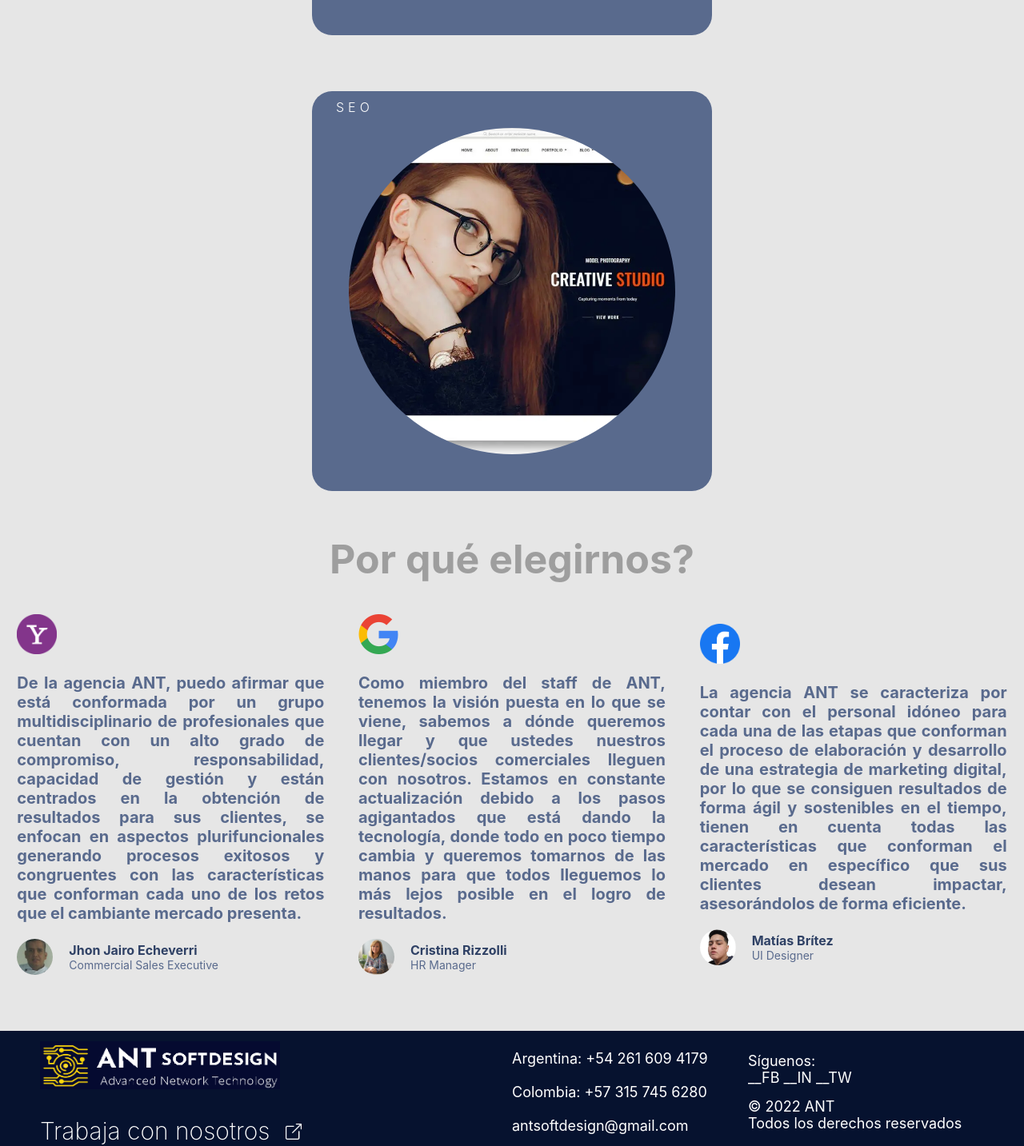
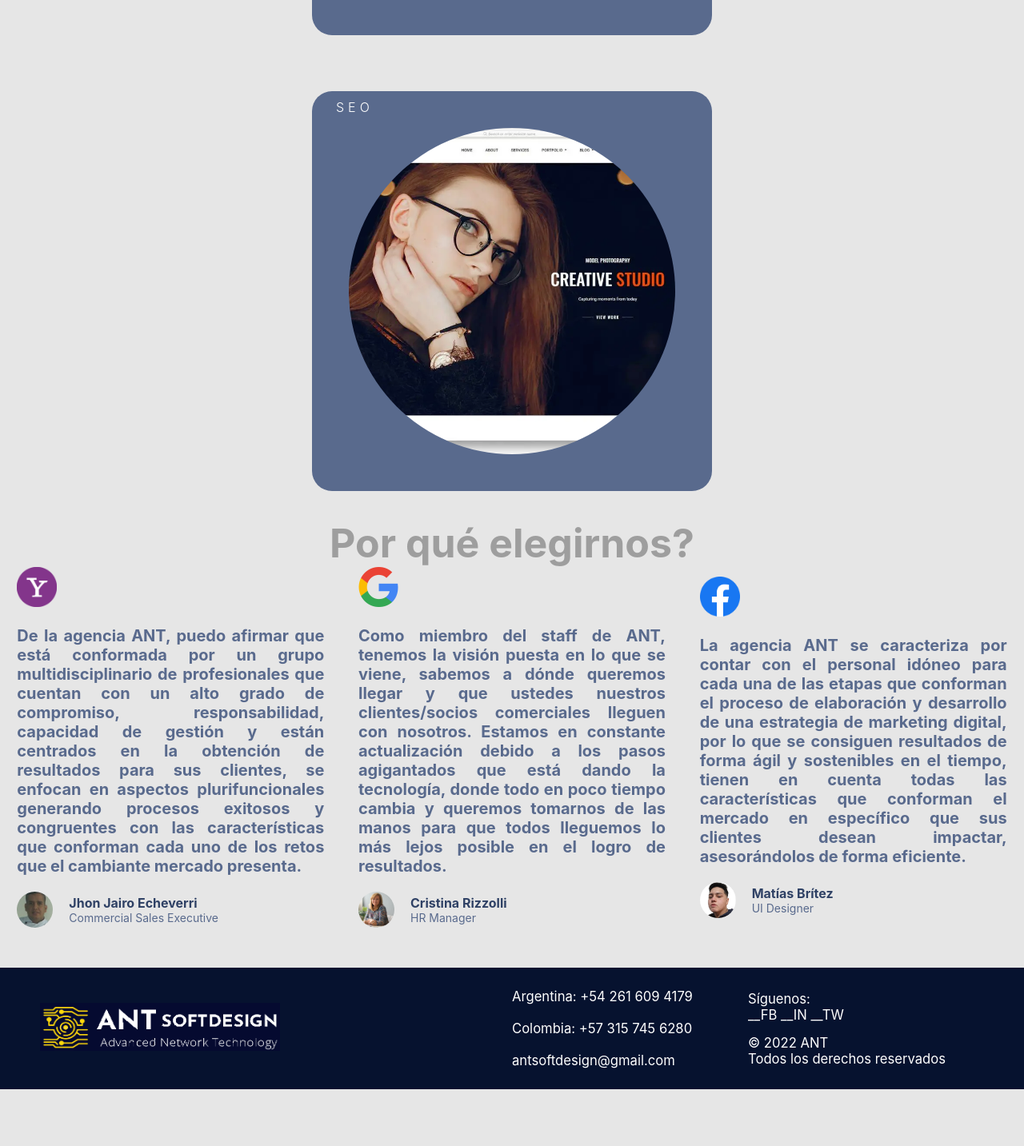
Before and after one commit to German-Valencia/antsoftdesign, a Next.js app: page / in a window 1280 px wide. Shown: the part 2678-4111 px from the top of the page at 80% size. After the commit the page ends 4040 px from the top, so only its background shows below. Built offline with nearby package versions, Linux system fonts and the light colour scheme; grey boxes are pictures that could not be loaded.

Commit message:
ant3footer18

```diff
--- a/components/Footer.jsx
+++ b/components/Footer.jsx
@@ -8,14 +8,14 @@ function Footer() {
       <div className={styles.cardL}>
         <Image src="/logo1.png" width="300px" height="60px" alt="imagen" />
         {/* <h1 className={styles.title}>ANT</h1> */}
-        <h1 className={styles.linkTitle}>
+        {/* <h1 className={styles.linkTitle}>
           <Link href="/contact" passHref>
             <a>
               <span className={styles.linkText}>Trabaja con nosotros</span>
               <Image className={styles.linkImg} src="/link.png" width="20px" height="20px" alt="imagen" />
             </a>
           </Link>
-        </h1>
+        </h1> */}
       </div>
       <div className={styles.cardS}>
         <div className={styles.cardItem}>
--- a/components/Testimonials.jsx
+++ b/components/Testimonials.jsx
@@ -6,7 +6,7 @@ import Image from "next/image";
 export const Testimonials = () => {
   return (
     <div className={styles.container}>
-      <Circle backgroundColor="#ffffff00" top="-70vh" left="0" right="0" />
+     {/*  <Circle backgroundColor="#ffffff00" top="-70vh" left="0" right="0" /> */}
       <h1 className={styles.title}>Por qué elegirnos?</h1>
       <div className={styles.wrapper}>
         {users.map((user) => (
--- a/styles/Footer.module.css
+++ b/styles/Footer.module.css
@@ -35,12 +35,13 @@
 }
 
 .cardL {
-    padding-top: 30px;
+    /* padding-top: px;     */
     flex: 2;
 }
 
 .cardS {
     flex: 1;
+    font-size: 1.3vw;
 }
 
 .cardItem {
--- a/styles/Testimonials.module.css
+++ b/styles/Testimonials.module.css
@@ -1,7 +1,7 @@
 .container {
-    height: 80vh;
+    /* height: 650px; */
     position: relative;
-    overflow: hidden;
+    /* overflow: hidden; */
     display: flex;
     flex-direction: column;
     align-items: center;
```
